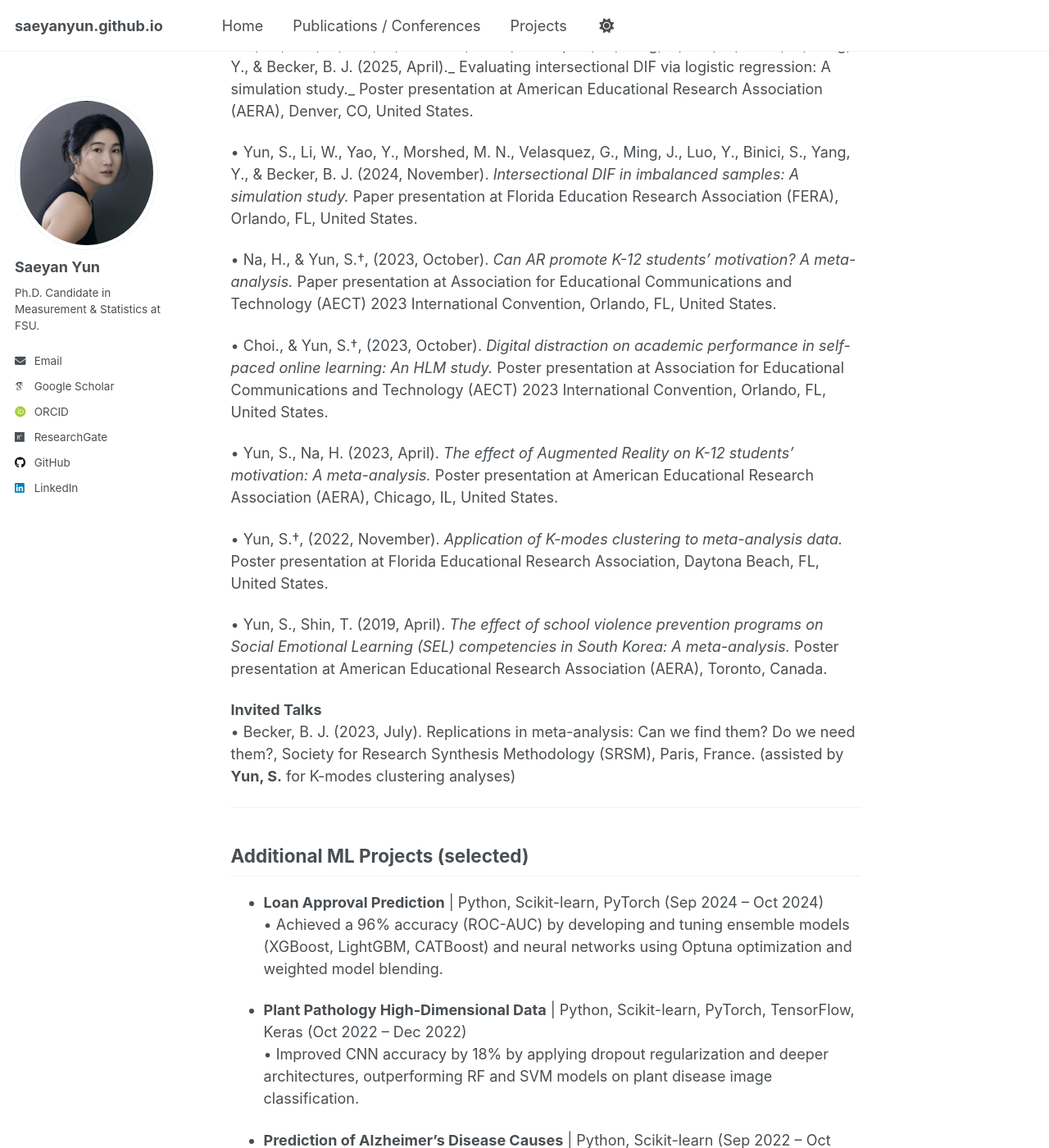
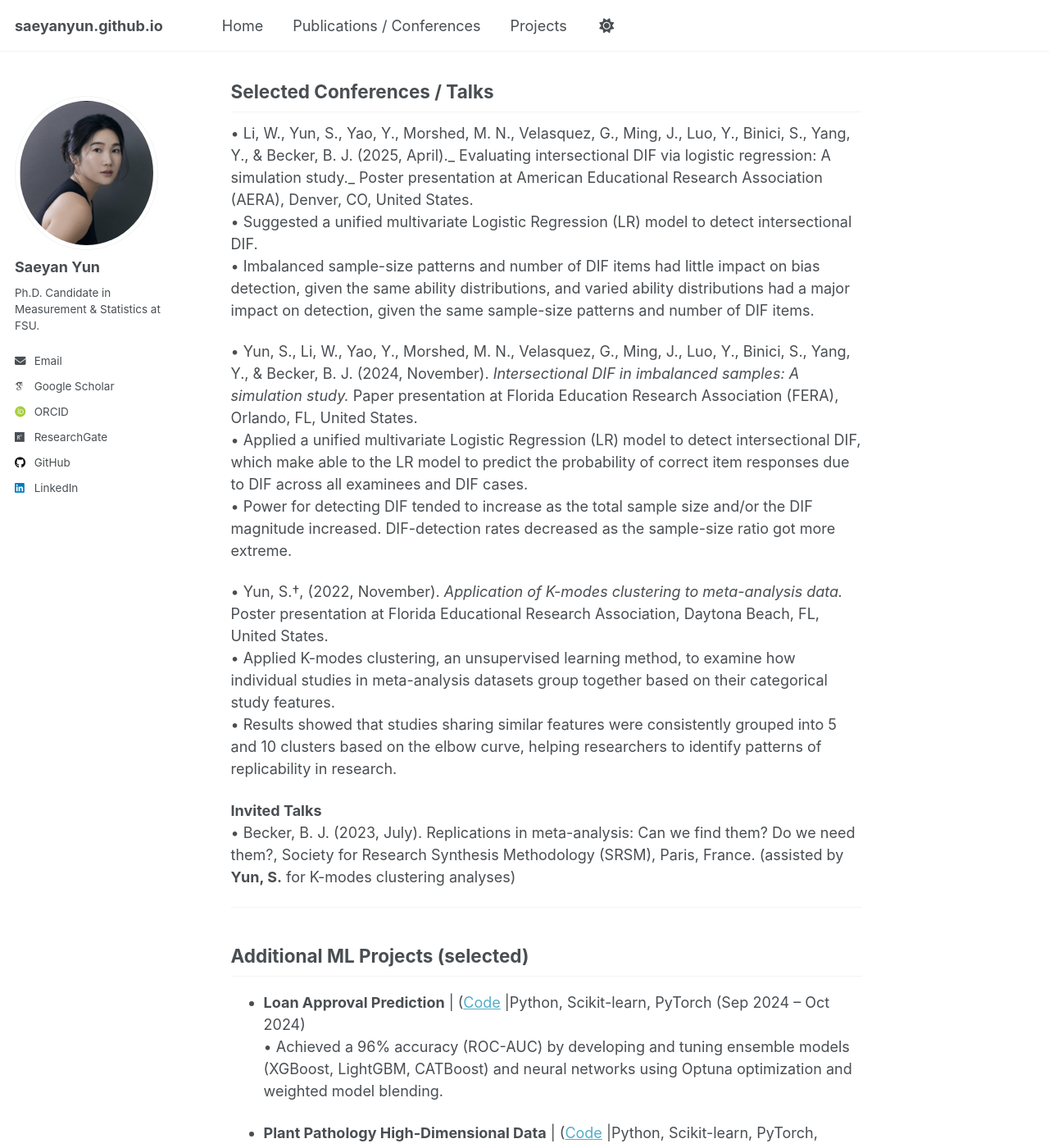
Before and after one commit to saeyanyun/saeyanyun.github.io, a Jekyll site: the page built from index.md, in a window 1280 px wide and 1400 px high, scrolled down 1858 px. Shown: the whole window at 82% size. Built offline with Jekyll 4.4.1, drawn with Linux system fonts in a browser that asks for light colours; some web fonts are replaced; a script that is not in the unit is left out; some of the changed text lies outside the part shown.

Commit message:
Update index.md

```diff
--- a/index.md
+++ b/index.md
@@ -32,10 +32,13 @@ I am currently working with [Dr. Betsy Jane Becker](https://scholar.google.com/c
 - **Psychometric Intern** - Florida Department of Education (FLDOE), May 2022 – present
   - Ensured accuracy of large-scale state assessments by replicating and validating statistical analyses for Florida students, in collaboration with psychometricians from four different testing firms and key stakeholders.
   - Communicated complex psychometric terms and results to a non-technical audience to support data-informed decision-making.
+(This internship is part of a graduate assistantship under a contract between Florida State University and the Florida Department of Education.)
 
 - **Research Assistant** - Korean Educational Development Institute (KEDI), June 2018 – July 2018
   - Conducted a 1% sampling design from all national schools to improve school culture in South Korea, resulting in comprehensive data collection from a representative sample.
   - Developed and distributed surveys via SurveyMonkey, and communicated with stakeholders to encourage participation and increase survey response rates.
+(Completed a one-month research contract at the Korean Educational Development Institute (KEDI).)
+
 
 ---
 
@@ -46,20 +49,19 @@ I am currently working with [Dr. Betsy Jane Becker](https://scholar.google.com/c
 
 ---
 
-## Conferences / Talks
- •	Li, W., Yun, S., Yao, Y., Morshed, M. N., Velasquez, G., Ming, J., Luo, Y., Binici, S., Yang, Y., & Becker, B. J. (2025, April)._ Evaluating intersectional DIF via logistic regression: A simulation study._ Poster presentation at American Educational Research Association (AERA), Denver, CO, United States.
+## Selected Conferences / Talks
+ •	Li, W., Yun, S., Yao, Y., Morshed, M. N., Velasquez, G., Ming, J., Luo, Y., Binici, S., Yang, Y., & Becker, B. J. (2025, April)._ Evaluating intersectional DIF via logistic regression: A simulation study._ Poster presentation at American Educational Research Association (AERA), Denver, CO, United States.  <br>
+   •	Suggested a unified multivariate Logistic Regression (LR) model to detect intersectional DIF.  <br>
+   •	Imbalanced sample-size patterns and number of DIF items had little impact on bias detection, given the same ability distributions, and varied ability distributions had a major impact on detection, given the same sample-size patterns and number of DIF items.
 
- •	Yun, S., Li, W., Yao, Y., Morshed, M. N., Velasquez, G., Ming, J., Luo, Y., Binici, S., Yang, Y., & Becker, B. J. (2024, November). _Intersectional DIF in imbalanced samples: A simulation study._ Paper presentation at Florida Education Research Association (FERA), Orlando, FL, United States.
+ •	Yun, S., Li, W., Yao, Y., Morshed, M. N., Velasquez, G., Ming, J., Luo, Y., Binici, S., Yang, Y., & Becker, B. J. (2024, November). _Intersectional DIF in imbalanced samples: A simulation study._ Paper presentation at Florida Education Research Association (FERA), Orlando, FL, United States.  <br>
+   •	Applied a unified multivariate Logistic Regression (LR) model to detect intersectional DIF, which make able to the LR model to predict the probability of correct item responses due to DIF across all examinees and DIF cases.  <br>
+   •	Power for detecting DIF tended to increase as the total sample size and/or the DIF magnitude increased. DIF-detection rates decreased as the sample-size ratio got more extreme.
 
- •	Na, H., & Yun, S.†, (2023, October). _Can AR promote K-12 students’ motivation? A meta-analysis._ Paper presentation at Association for Educational Communications and Technology (AECT) 2023 International Convention, Orlando, FL, United States.
+ •	Yun, S.†, (2022, November). _Application of K-modes clustering to meta-analysis data._ Poster presentation at Florida Educational Research Association, Daytona Beach, FL, United States.  <br>
+   • Applied K-modes clustering, an unsupervised learning method, to examine how individual studies in meta-analysis datasets group together based on their categorical study features.  <br>
+   • Results showed that studies sharing similar features were consistently grouped into 5 and 10 clusters based on the elbow curve, helping researchers to identify patterns of replicability in research.
 
- •	Choi., & Yun, S.†, (2023, October). _Digital distraction on academic performance in self-paced online learning: An HLM study._ Poster presentation at Association for Educational Communications and Technology (AECT) 2023 International Convention, Orlando, FL, United States.
-
- •	Yun, S., Na, H. (2023, April). _The effect of Augmented Reality on K-12 students’ motivation: A meta-analysis._ Poster presentation at American Educational Research Association (AERA), Chicago, IL, United States.
-
- •	Yun, S.†, (2022, November). _Application of K-modes clustering to meta-analysis data._ Poster presentation at Florida Educational Research Association, Daytona Beach, FL, United States.
-
- •	Yun, S., Shin, T. (2019, April). _The effect of school violence prevention programs on Social Emotional Learning (SEL) competencies in South Korea: A meta-analysis._ Poster presentation at American Educational Research Association (AERA), Toronto, Canada.
 
 **Invited Talks**
 •	Becker, B. J. (2023, July). Replications in meta-analysis: Can we find them? Do we need them?, Society for Research Synthesis Methodology (SRSM), Paris, France. (assisted by **Yun, S.** for K-modes clustering analyses)
@@ -68,10 +70,10 @@ I am currently working with [Dr. Betsy Jane Becker](https://scholar.google.com/c
 
 ## Additional ML Projects (selected)
 
-- **Loan Approval Prediction** | Python, Scikit-learn, PyTorch (Sep 2024 – Oct 2024)
+- **Loan Approval Prediction** | ([Code](https://github.com/saeyanyun/loan.approval.pred.saeyan) |Python, Scikit-learn, PyTorch (Sep 2024 – Oct 2024)
   •	Achieved a 96% accuracy (ROC-AUC) by developing and tuning ensemble models (XGBoost, LightGBM, CATBoost) and neural networks using Optuna optimization and weighted model blending.
 
-- **Plant Pathology High-Dimensional Data** | Python, Scikit-learn, PyTorch, TensorFlow, Keras (Oct 2022 – Dec 2022)
+- **Plant Pathology High-Dimensional Data** | ([Code](https://github.com/saeyanyun/plant.pathology.saeyan) |Python, Scikit-learn, PyTorch, TensorFlow, Keras (Oct 2022 – Dec 2022)
   •	Improved CNN accuracy by 18% by applying dropout regularization and deeper architectures, outperforming RF and SVM models on plant disease image classification.
 
 - **Prediction of Alzheimer’s Disease Causes** | Python, Scikit-learn (Sep 2022 – Oct 2022)
```
